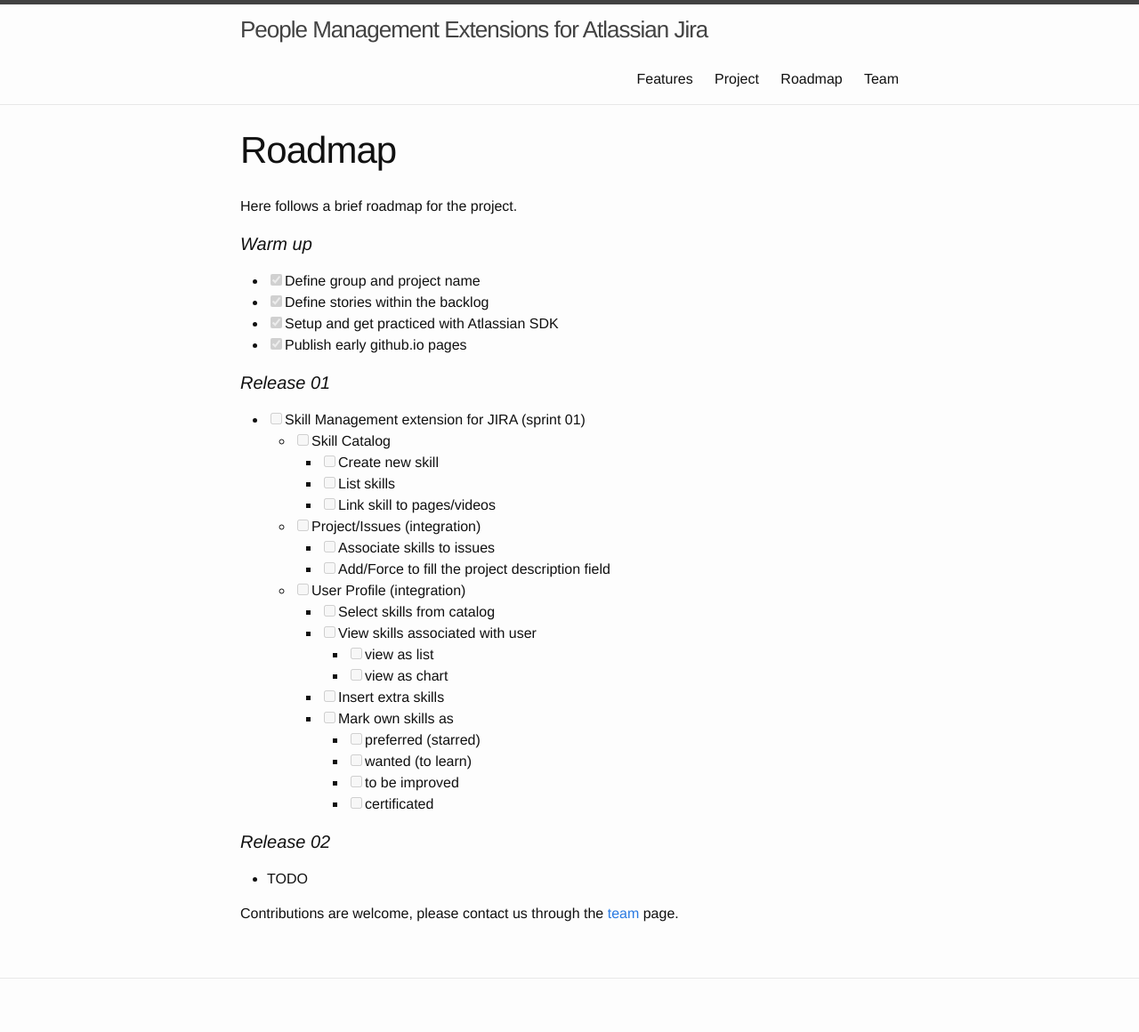
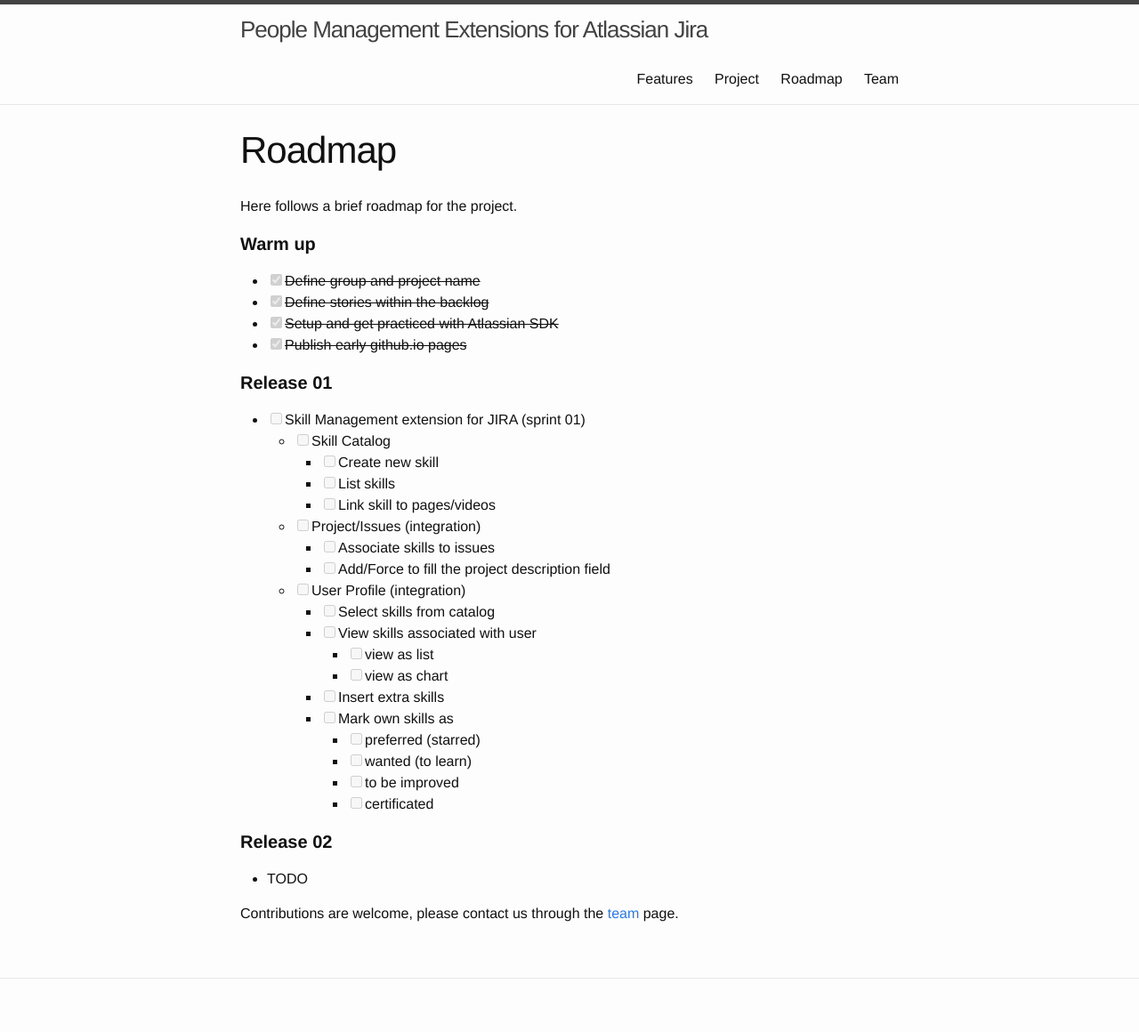
Before and after one commit to 0xbuidlman/site, a Jekyll site: the page built from roadmap.md, in a window 1280 px wide. Shown: the whole page at 89% size. Built offline with Jekyll 4.4.1, drawn with Linux system fonts in a browser that asks for light colours.

```diff
--- a/roadmap.md
+++ b/roadmap.md
@@ -6,14 +6,14 @@ permalink: /roadmap/
 
 Here follows a brief roadmap for the project.
 
-#### _Warm up_
+#### **Warm up**
 
-- [x] Define group and project name
-- [x] Define stories within the backlog
-- [x] Setup and get practiced with Atlassian SDK
-- [x] Publish early github.io pages
+- [x] ~~Define group and project name~~
+- [x] ~~Define stories within the backlog~~
+- [x] ~~Setup and get practiced with Atlassian SDK~~
+- [x] ~~Publish early github.io pages~~
 
-#### _Release 01_
+#### **Release 01**
 
 - [ ] Skill Management extension for JIRA (sprint 01)
   - [ ] Skill Catalog
@@ -35,7 +35,7 @@ Here follows a brief roadmap for the project.
       - [ ] to be improved
       - [ ] certificated
 
-#### _Release 02_
+#### **Release 02**
 
  - TODO
 
```
